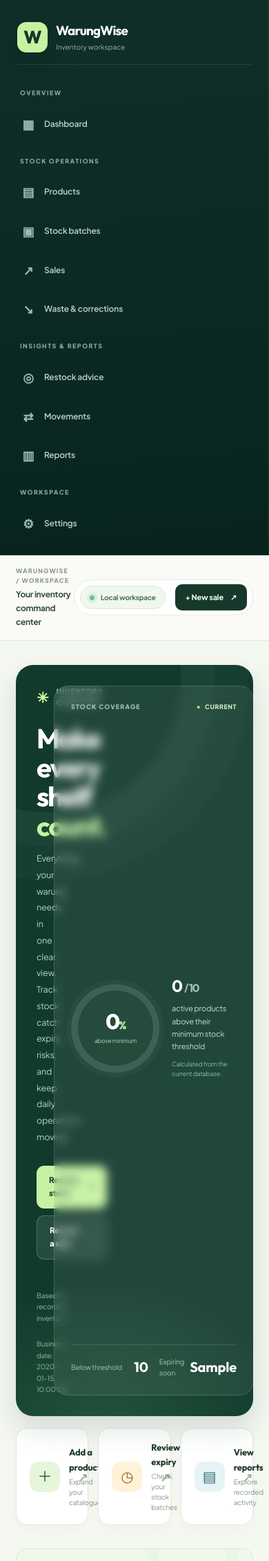
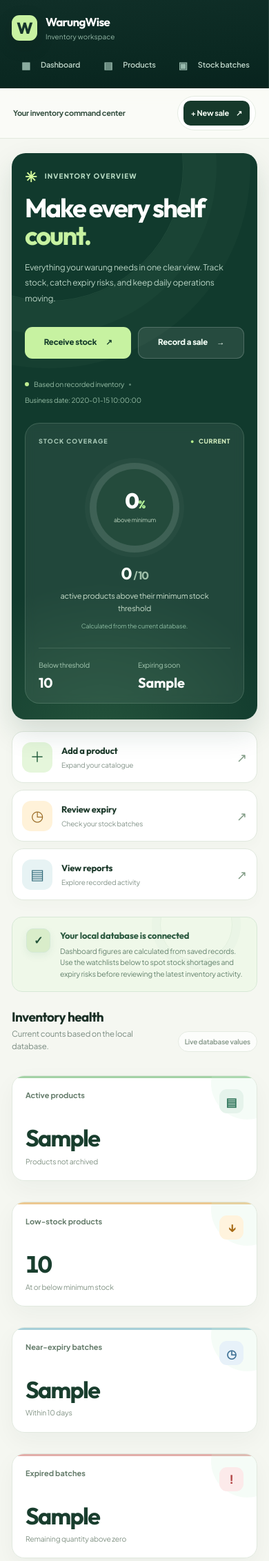
Before and after one commit to krisvan123/CS50X_FinalProject, a Flask app: template templates/index.html in a window 390 px wide. Shown: the top 2263 px of the page at 69% size. Run offline with Flask 3, Linux system fonts and the light colour scheme; the template is opened without the code that fills it: most values are stand-ins (such as "Sample title", 1, 10 or a date in 2020).

Commit message:
Complete responsive premium dashboard and mobile navigation

```diff
--- a/static/css/workspace.css
+++ b/static/css/workspace.css
@@ -465,3 +465,98 @@ table tbody tr:last-child td { border-bottom:0; }
 .empty-state { color:#627c68; }
 .empty-state strong { color:#294731;font-size:13px; }
 .empty-state p { font-size:11px; }
+
+
+/* Responsive behavior, constrained to preserve the functional views. */
+@media (min-width: 768px) {
+  .sidebar {
+    position:sticky;top:0;height:100dvh;min-height:100vh;
+    overflow-y:auto;overflow-x:hidden;
+    scrollbar-width:thin;scrollbar-color:rgba(195,233,205,.23) transparent;
+  }
+}
+@media (max-width: 1250px) {
+  .ww-hero { grid-template-columns:minmax(0,1fr);gap:25px; }
+  .ww-hero-panel { max-width:none; }
+  .ww-coverage-content { justify-content:flex-start; }
+  .ww-coverage-ring { width:140px;flex-basis:140px; }
+  .ww-hero h1 { max-width:700px; }
+  .ww-hero-copy > p { max-width:590px; }
+}
+@media (max-width: 1050px) {
+  .ww-shortcuts { grid-template-columns:repeat(2,minmax(0,1fr)); }
+  .ww-shortcut:last-child { grid-column:1/-1; }
+  .app-shell { grid-template-columns:230px minmax(0,1fr); }
+  .sidebar { padding-left:13px;padding-right:13px; }
+}
+@media (max-width: 767.98px) {
+  .app-shell { display:block; }
+  .sidebar { position:relative;height:auto;min-height:0;overflow:visible;padding:17px 17px 0; }
+  .brand { margin:0 0 14px;padding-bottom:0;border-bottom:0; }
+  .brand-mark { width:37px;height:37px;flex-basis:37px;border-radius:11px;font-size:23px; }
+  .brand-copy strong { font-size:17px; }
+  .sidebar-nav {
+    display:flex;flex-wrap:nowrap;gap:8px;
+    overflow-x:auto;overflow-y:hidden;
+    margin:0 -17px;padding:0 17px 13px;
+    scrollbar-width:thin;scrollbar-color:rgba(226,255,238,.2) transparent;
+  }
+  .nav-group { display:flex;flex:0 0 auto;gap:7px;margin:0; }
+  .nav-group .sidebar-section-label { display:none; }
+  .nav-item { min-height:38px;padding:8px 11px;white-space:nowrap;font-size:11px;border-radius:9px; }
+  .nav-icon { width:17px;font-size:14px; }
+  .sidebar-bottom { display:none; }
+  .topbar { min-height:62px;padding:11px 19px;position:relative; }
+  .topbar-title { font-size:11px; }
+  .topbar-quick-action { padding:9px 11px; }
+  .environment-pill { padding:7px 9px;font-size:9px; }
+  .main-content { padding:21px 17px 43px; }
+  .ww-hero { border-radius:20px;padding:27px;gap:24px; }
+  .ww-hero h1 { margin-top:15px;font-size:clamp(37px,7.2vw,51px); }
+  .ww-hero-copy > p { font-size:12px; }
+  .ww-hero-panel { padding:20px; }
+  .ww-shortcuts { gap:10px;margin-bottom:24px; }
+  .ww-shortcut { min-height:75px;padding:14px; }
+  .welcome-strip { margin-bottom:25px; }
+  .page-heading h1 { font-size:32px; }
+  .page-footer { padding:18px 20px; }
+  .metric-card { min-height:148px;padding:19px; }
+  .metric-value { font-size:34px; }
+  .alert-watchlist-card { padding:20px 20px 0; }
+  .watchlist-link { margin:0 -20px;padding:13px 20px; }
+}
+@media (max-width: 610px) {
+  .ww-shortcuts { grid-template-columns:minmax(0,1fr); }
+  .ww-shortcut:last-child { grid-column:auto; }
+  .ww-hero h1 { font-size:clamp(37px,9.5vw,49px); }
+  .ww-hero-actions a { flex:1 1 auto; }
+  .ww-hero-panel { padding:19px; }
+  .ww-coverage-content { gap:17px; }
+  .ww-coverage-ring { width:121px;flex-basis:121px; }
+  .ww-coverage-core strong { font-size:31px; }
+  .ww-panel-alerts { grid-template-columns:1fr 1fr;gap:10px; }
+  .ww-panel-alerts div { flex-direction:column;align-items:flex-start; }
+  .welcome-strip { align-items:flex-start; }
+  .welcome-strip .status-pill { display:none; }
+  .topbar-eyebrow { display:none; }
+  .topbar-title { font-size:11px; }
+  .topbar-meta { gap:6px; }
+  .environment-pill { display:none; }
+}
+@media (max-width: 420px) {
+  .ww-hero { padding:23px 19px; }
+  .ww-hero h1 { font-size:38px; }
+  .ww-coverage-content { flex-direction:column;text-align:center; }
+  .ww-coverage-detail { max-width:230px; }
+  .ww-coverage-ring { flex-basis:auto;width:130px; }
+  .ww-panel-topline { flex-wrap:wrap; }
+  .ww-hero-footer { gap:7px; }
+  .metric-card { min-height:141px; }
+  .alert-watchlist-card .section-heading h2 { font-size:17px; }
+  .sales-card,.movement-card { padding:20px; }
+}
+@media (prefers-reduced-motion: reduce) {
+  *,*::before,*::after { scroll-behavior:auto !important; }
+  .ww-shortcut,.ww-hero-actions a,.button,.nav-item { transition:none!important; }
+  .ww-shortcut:hover,.ww-hero-actions a:hover,.button:hover,.nav-item:hover { transform:none!important; }
+}
```
